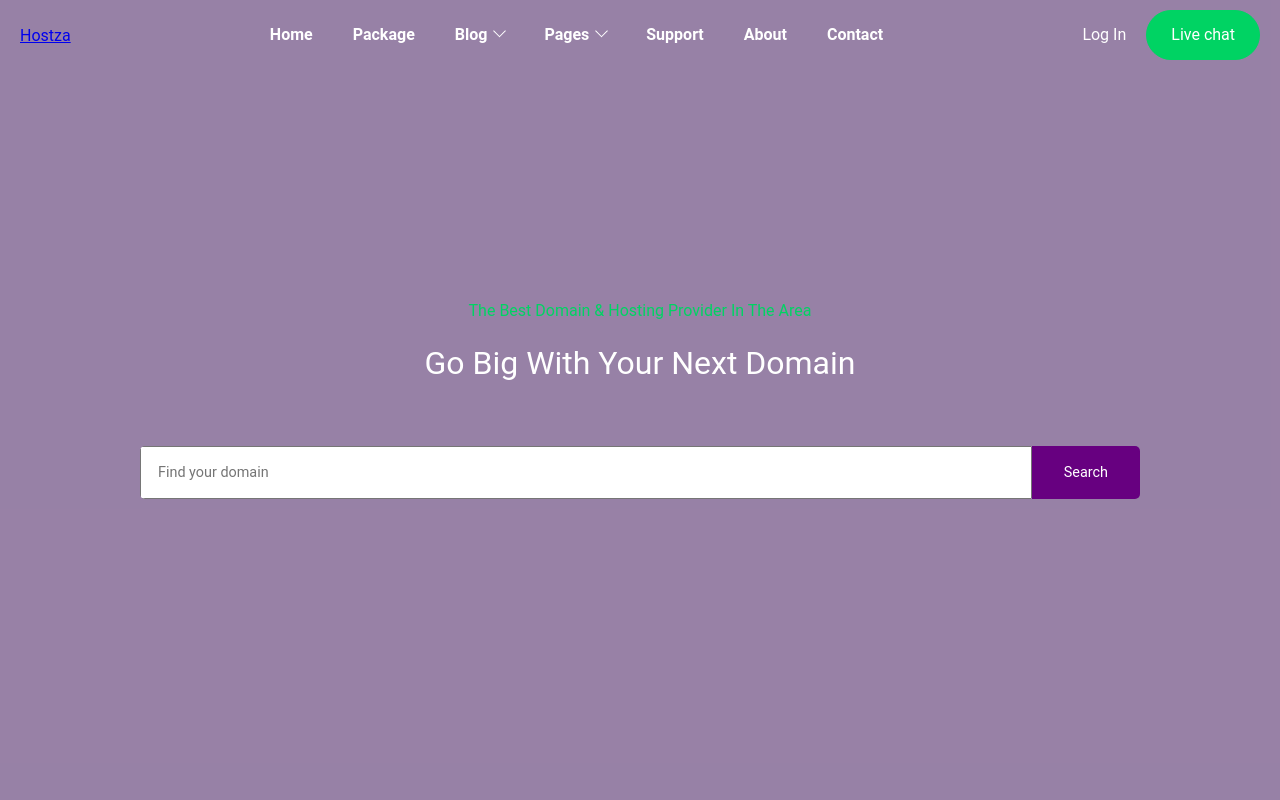
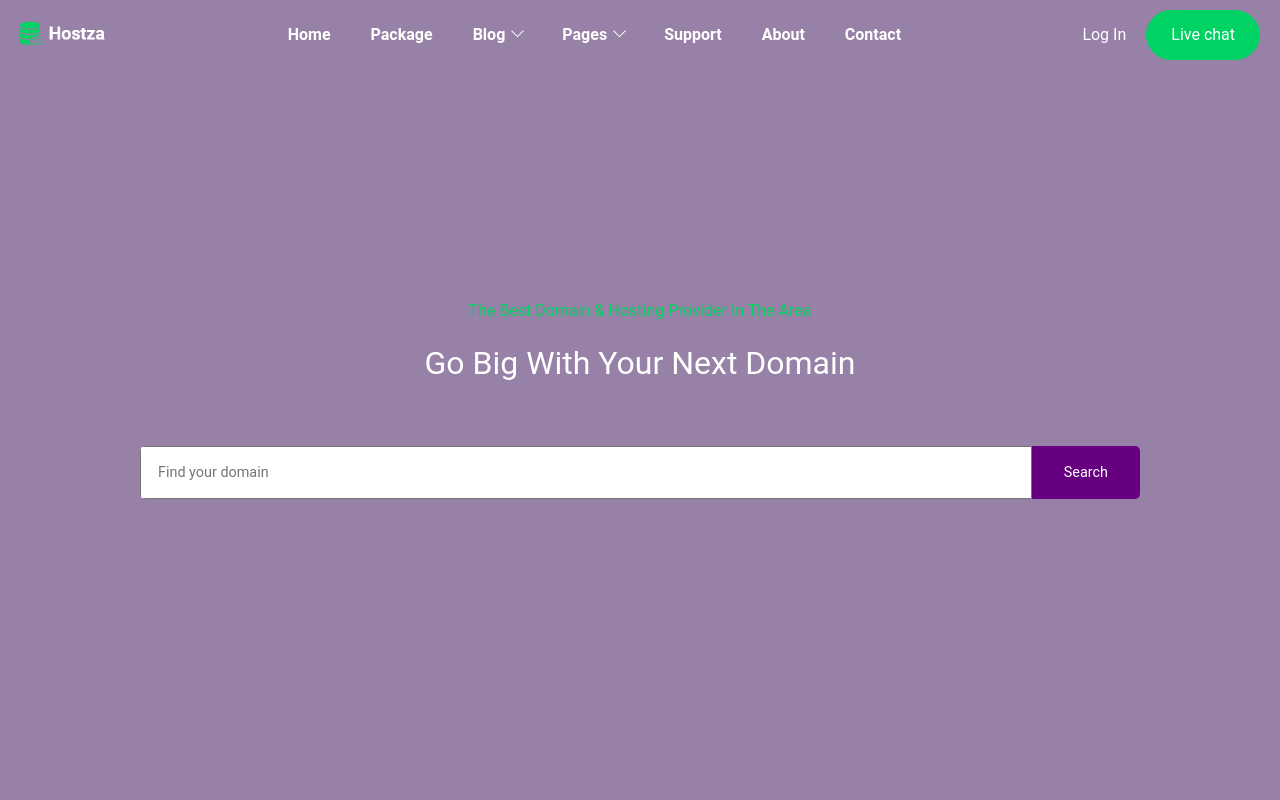
Before and after one commit to malk1405/hostza, a React (Create React App) app: page / in a window 1280 px wide. Shown: the top 800 px of the page. Built offline with nearby package versions, Linux system fonts and the light colour scheme; the HTML template or start-up script is replaced by a standard one.

Commit message:
Добавил лого

```diff
--- a/src/components/Header/Header.css
+++ b/src/components/Header/Header.css
@@ -7,6 +7,10 @@
   padding: 10px 20px;
   position: absolute;
   right: 0;
+}
+
+.nav__banner img {
+  height: 1.5rem;
 }
 
 .nav__chat {
--- a/src/components/Header/Header.js
+++ b/src/components/Header/Header.js
@@ -2,12 +2,15 @@ import React from "react";
 import "./Header.css";
 import NavLg from "./Navigation/large/Nav";
 import NavSm from "./Navigation/small/Nav";
+// import Logo from "../../../public/logo.png";
 
 function Header() {
   return (
     <header className="header">
       <div className="nav__banner">
-        <a href="/home">Hostza</a>
+        <a href="/home">
+          <img src="/logo.png" alt="logo"></img>
+        </a>
       </div>
       <NavLg></NavLg>
       <NavSm></NavSm>
```
Also changed, not shown: public/logo.png (added).
